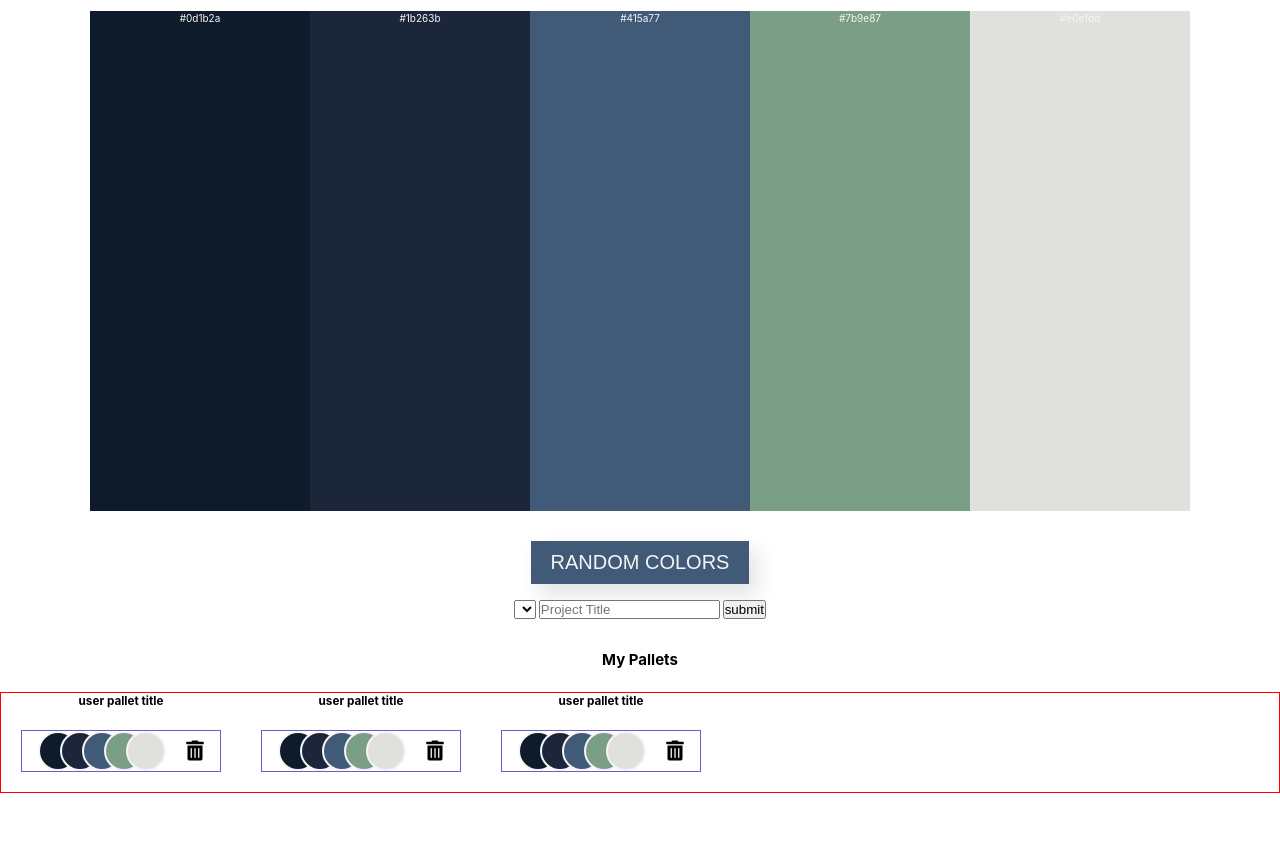
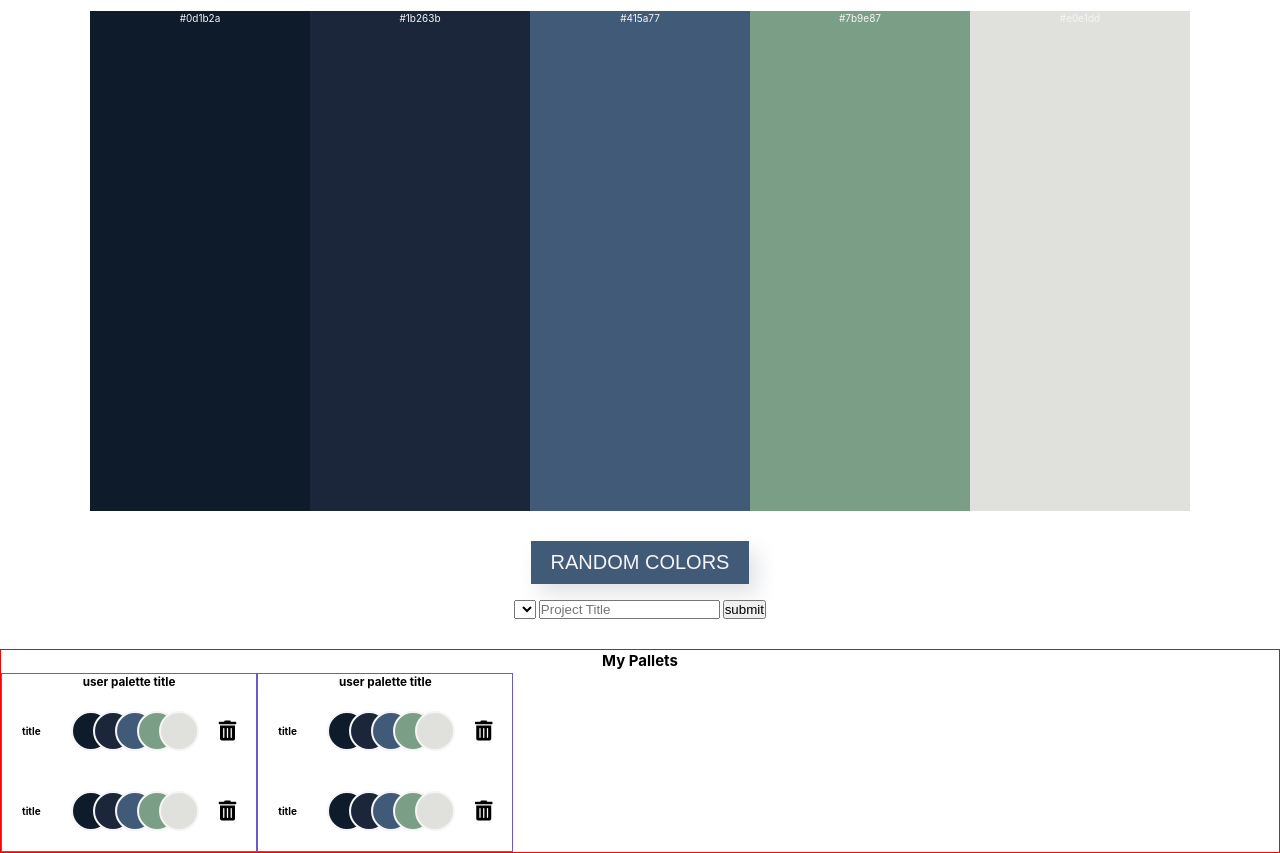
Before and after one commit to andrew-t-james/palette-picker, a website: page public/index.html in a window 1280 px wide. Shown: the part 79-932 px from the top of the page. Before the commit the page ends 872 px from the top, so only its background shows below. Drawn offline with Linux system fonts and the light colour scheme; no server answers.

Commit message:
Add styles for projects with palettes

```diff
--- a/public/css/styles.css
+++ b/public/css/styles.css
@@ -50,25 +50,25 @@ body {
 
 .color-blocks__block {
   height: 50rem;
+  position: relative;
   width: 22rem;
-  position: relative;
 }
 
 .color-blocks__hex-color {
+  color: var(--border-color);
   text-align: center;
-  color: var(--border-color);
 }
 
 .fa-lock,
 .fa-lock-open {
+  bottom: 0;
+  color: var(--border-color);
+  cursor: pointer;
   font-size: 2rem;
+  left: 50%;
   position: absolute;
-  bottom: 0;
-  left: 50%;
   transform: translate(-50%, -50%);
-  color: var(--border-color);
   transition: opacity 0.2s ease-in-out;
-  cursor: pointer;
 }
 
 .fa-lock-open {
@@ -90,17 +90,17 @@ body {
 .controls-section__button {
   background: var(--color-3);
   border: none;
+  border: 1px solid var(--color-three);
+  box-shadow: 8px 10px 20px 0 rgba(46, 61, 73, 0.15);
   color: var(--border-color);
   cursor: pointer;
+  font-size: 2rem;
   margin-bottom: 1.6rem;
   outline: inherit;
   padding: 0;
-  font-size: 2rem;
-  border: 1px solid var(--color-three);
   padding: 1rem 2rem;
-  box-shadow: 8px 10px 20px 0 rgba(46, 61, 73, 0.15);
+  text-transform: uppercase;
   transition: all 0.3s ease;
-  text-transform: uppercase;
 }
 
 .controls-section__button:hover {
@@ -110,7 +110,7 @@ body {
 /**
 * USER PALLETE
 */
-.user-pallet__header {
+.user-palette__header {
   margin-bottom: 2rem;
   text-align: center;
 }
@@ -118,30 +118,43 @@ body {
 .user-section {
   border: 1px solid red;
   display: flex;
+  flex-direction: column;
+  text-align: center;
+}
+
+.user-palettes {
+  display: flex;
   flex-wrap: wrap;
 }
 
-.user-section__pallet {
-  text-align: center;
-}
-
-.user-section__pallet--colors {
+.user-section__palette {
   align-items: center;
   border: 1px solid slateblue;
   display: flex;
+  flex-direction: column;
+  justify-content: center;
+}
+
+.user-section__palette--colors {
+  align-items: center;
+  display: flex;
   justify-content: center;
   margin: 2rem;
-  width: 20rem;
+  width: 100%;
 }
 
-.user-section__pallet--colors-block {
+.user-section__palette--title {
+  margin-right: 3rem;
+}
+
+.user-section__palette--colors-block {
   border: 2px solid var(--border-color);
   border-radius: 50%;
   height: 4rem;
   width: 4rem;
 }
 
-.user-section__pallet--colors-block:not(:last-of-type) {
+.user-section__palette--colors-block:not(:last-of-type) {
   margin-right: -1.8rem;
 }
 
--- a/public/index.html
+++ b/public/index.html
@@ -40,49 +40,58 @@
       <button class="controls-section__button">Random Colors</button>
       <form action="" class="controls-section__from">
         <select name="project"></select>
-        <input type="text" name="pallet" placeholder="Project Title">
+        <input type="text" name="palette" placeholder="Project Title">
         <input type="button" value="submit">
       </form>
     </section>
-    <section>
-      <header class="user-pallet__header">
-        <h2 class="user__pallet__header--heading">My Pallets</h2>
+    <section class="user-section">
+      <header class="user-section__header">
+        <h2 class="user-section__header--heading">My Pallets</h2>
       </header>
-      <section class="user-section">
-        <div class="user-section__pallet">
-          <h3 class="user-section__pallet--heading">user pallet title</h3>
-          <div class="user-section__pallet--colors">
-            <div class="user-section__pallet--colors-block one"></div>
-            <div class="user-section__pallet--colors-block two"></div>
-            <div class="user-section__pallet--colors-block three"></div>
-            <div class="user-section__pallet--colors-block four"></div>
-            <div class="user-section__pallet--colors-block five"></div>
+      <div class="user-palettes">
+        <article class="user-section__palette">
+          <h3 class="user-section__palette--heading">user palette title</h3>
+          <div class="user-section__palette--colors">
+            <h4 class="user-section__palette--title">title</h4>
+            <div class="user-section__palette--colors-block one"></div>
+            <div class="user-section__palette--colors-block two"></div>
+            <div class="user-section__palette--colors-block three"></div>
+            <div class="user-section__palette--colors-block four"></div>
+            <div class="user-section__palette--colors-block five"></div>
             <i class="fas fa-trash-alt"></i>
           </div>
-        </div>
-        <div class="user-section__pallet">
-          <h3 class="user-section__pallet--heading">user pallet title</h3>
-          <div class="user-section__pallet--colors">
-            <div class="user-section__pallet--colors-block one"></div>
-            <div class="user-section__pallet--colors-block two"></div>
-            <div class="user-section__pallet--colors-block three"></div>
-            <div class="user-section__pallet--colors-block four"></div>
-            <div class="user-section__pallet--colors-block five"></div>
+          <div class="user-section__palette--colors">
+            <h4 class="user-section__palette--title">title</h4>
+            <div class="user-section__palette--colors-block one"></div>
+            <div class="user-section__palette--colors-block two"></div>
+            <div class="user-section__palette--colors-block three"></div>
+            <div class="user-section__palette--colors-block four"></div>
+            <div class="user-section__palette--colors-block five"></div>
             <i class="fas fa-trash-alt"></i>
           </div>
-        </div>
-        <div class="user-section__pallet">
-          <h3 class="user-section__pallet--heading">user pallet title</h3>
-          <div class="user-section__pallet--colors">
-            <div class="user-section__pallet--colors-block one"></div>
-            <div class="user-section__pallet--colors-block two"></div>
-            <div class="user-section__pallet--colors-block three"></div>
-            <div class="user-section__pallet--colors-block four"></div>
-            <div class="user-section__pallet--colors-block five"></div>
+        </article>
+        <article class="user-section__palette">
+          <h3 class="user-section__palette--heading">user palette title</h3>
+          <div class="user-section__palette--colors">
+            <h4 class="user-section__palette--title">title</h4>
+            <div class="user-section__palette--colors-block one"></div>
+            <div class="user-section__palette--colors-block two"></div>
+            <div class="user-section__palette--colors-block three"></div>
+            <div class="user-section__palette--colors-block four"></div>
+            <div class="user-section__palette--colors-block five"></div>
             <i class="fas fa-trash-alt"></i>
           </div>
-        </div>
-      </section>
+          <div class="user-section__palette--colors">
+            <h4 class="user-section__palette--title">title</h4>
+            <div class="user-section__palette--colors-block one"></div>
+            <div class="user-section__palette--colors-block two"></div>
+            <div class="user-section__palette--colors-block three"></div>
+            <div class="user-section__palette--colors-block four"></div>
+            <div class="user-section__palette--colors-block five"></div>
+            <i class="fas fa-trash-alt"></i>
+          </div>
+        </article>
+      </div>
     </section>
   </main>
   <script src="./js/scripts.js"></script>
--- a/public/js/scripts.js
+++ b/public/js/scripts.js
@@ -7,19 +7,19 @@ const palette = {
   title: null,
   colors: [
     {
-      'color_1': '#0d1b2a',
+      color_1: '#0d1b2a',
       saved: false
     }, {
-      'color_2': '#1b263b',
+      color_2: '#1b263b',
       saved: false
     }, {
       color_3: '#415a77',
       saved: false
     }, {
-      'color_4': '#7b9e87',
+      color_4: '#7b9e87',
       saved: false
     }, {
-      'color_5': '#e0e1dd',
+      color_5: '#e0e1dd',
       saved: false
     }
   ]
@@ -36,8 +36,7 @@ const setRandomColorPallet = () => {
   });
 };
 
-
-colorBlockSection.addEventListener('click', event => {
+const lockColor = event => {
   const lockButton = event.target;
   const hexCode = event.target.parentNode.getElementsByTagName('P')[0].innerText;
   const locked = palette.colors.find((hex, index) => hex[`color_${index + 1}`] === hexCode);
@@ -45,6 +44,24 @@ colorBlockSection.addEventListener('click', event => {
   if (event.target.tagName === 'I') {
     lockButton.classList.toggle('fa-lock-open');
   }
-});
+};
 
+const getProjects = async () => {
+  const response = await fetch('/api/v1/projects');
+  const projects = await response.json();
+  console.log(projects);
+  return projects;
+};
+
+const getPalettes = async () => {
+  const response = await fetch('/api/v1/palettes');
+  const palettes = await response.json();
+  console.log(palettes);
+  return palettes;
+};
+
+getProjects();
+getPalettes();
+
+colorBlockSection.addEventListener('click', lockColor);
 randomButton.addEventListener('click', setRandomColorPallet);
```
